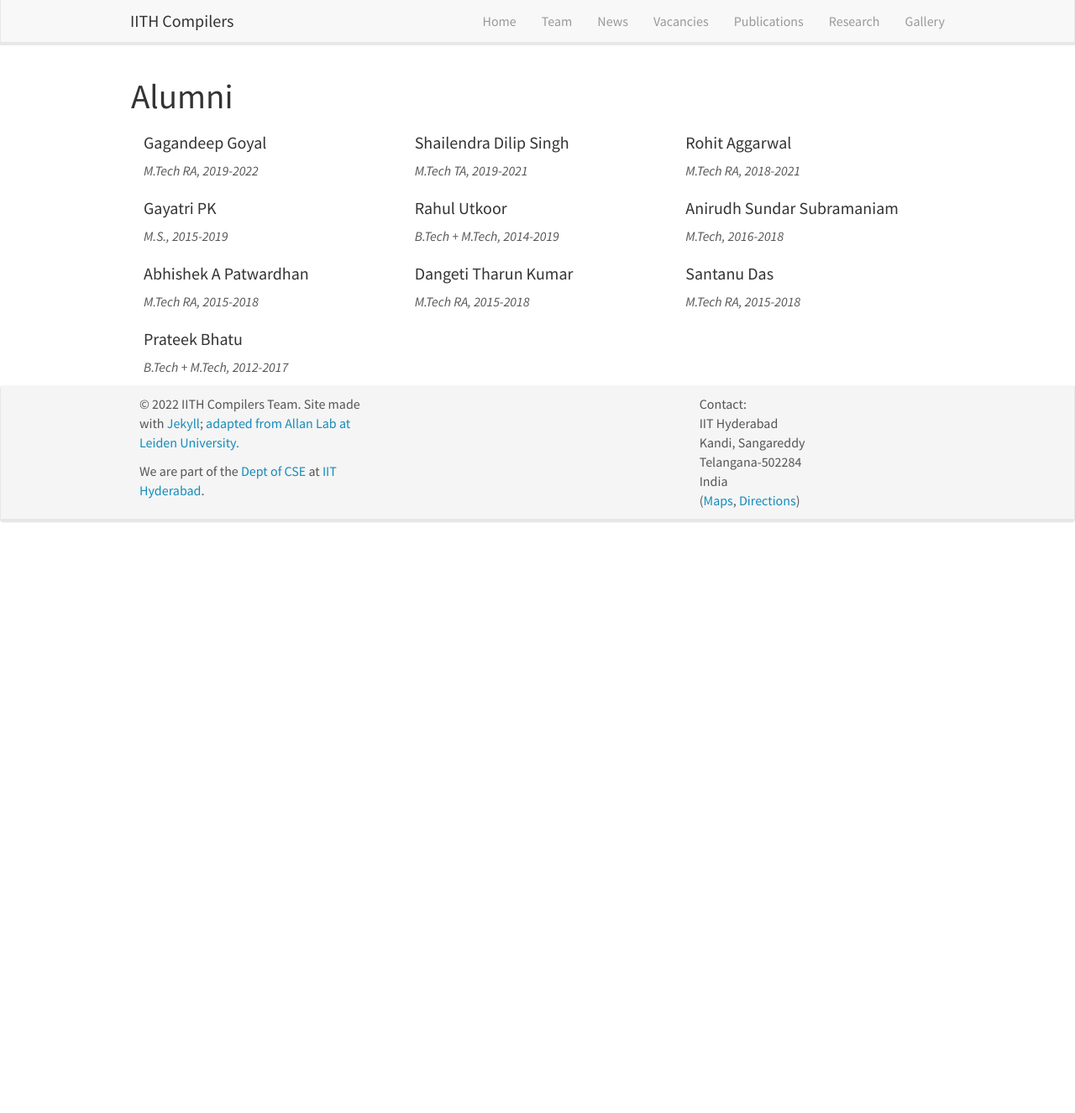
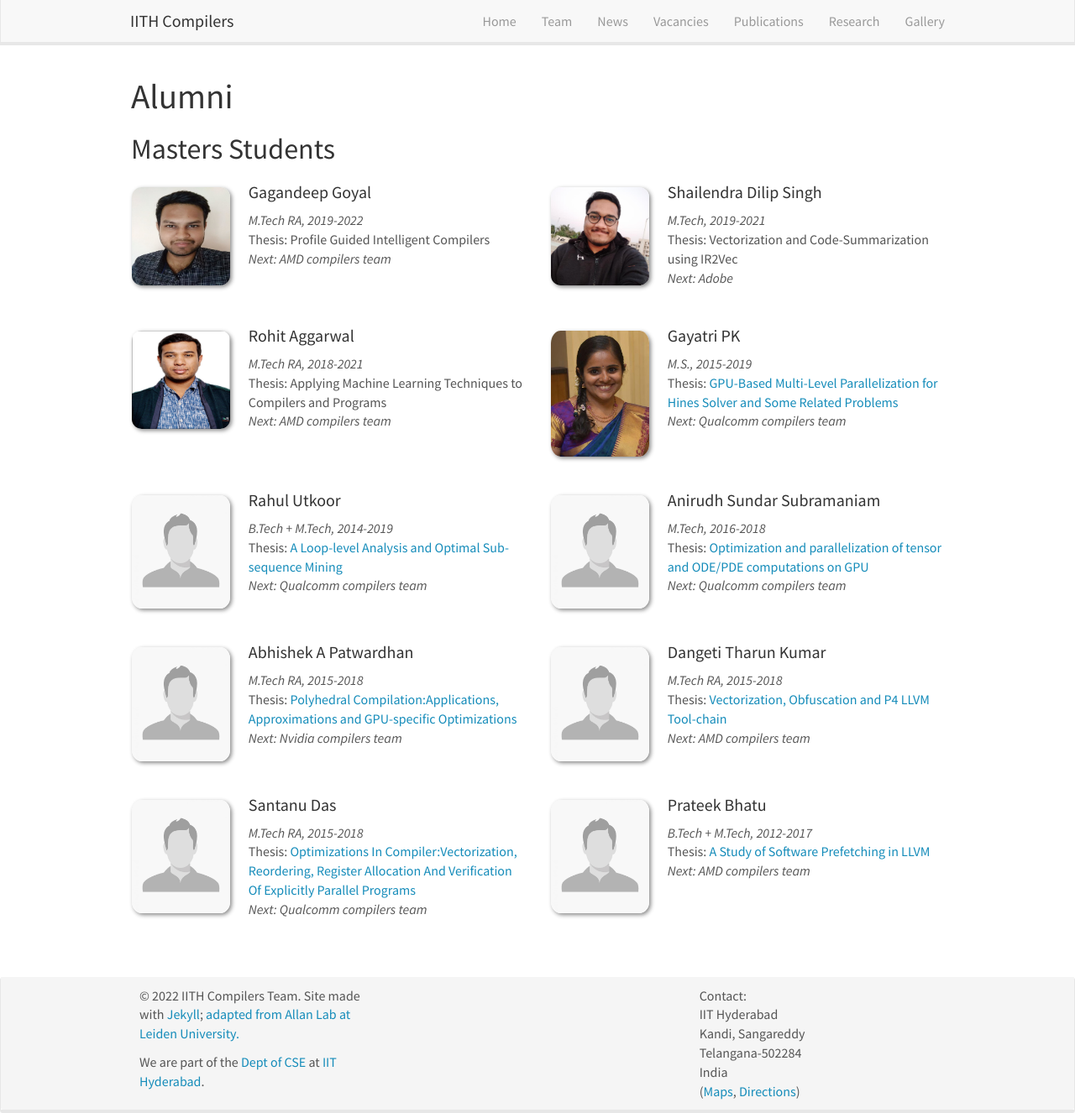
Before and after one commit to utpalbora/compilers.cse.iith.ac.in, a Jekyll site: the page built from _pages/alumni.md, in a window 1280 px wide and 1326 px high. Shown: the whole window at 84% size. Built offline with Jekyll 4.4.1, drawn with Linux system fonts in a browser that asks for light colours; nearby versions of some CDN libraries.

Commit message:
Revamp Alumni page (#47)
* Revamp Alumni page

* Adding default images

* Updated default images and changed Shailendra dtls

* Minor layout update

* Small layout update

Co-authored-by: Sayan Dey <70585239+sayan-dey@users.noreply.github.com>

```diff
--- a/_data/alumni.yml
+++ b/_data/alumni.yml
@@ -2,52 +2,78 @@
   type: alum
   info: M.Tech RA, 2019-2022
   photo: gagan.jpg
-  next:
+  thesis: Profile Guided Intelligent Compilers
+  thesis_link:
+  next: AMD compilers team
 
 - name: Shailendra Dilip Singh
   type: alum
-  info: M.Tech TA, 2019-2021
+  info: M.Tech, 2019-2021
   photo: shailendra.jpg
-  next:
+  thesis: Vectorization and Code-Summarization using IR2Vec
+  thesis_link:
+  next: Adobe
 
 - name: Rohit Aggarwal
   type: alum
   info: M.Tech RA, 2018-2021
   photo: rohit.jpg
-  next:
+  thesis: Applying Machine Learning Techniques to Compilers and Programs
+  thesis_link:
+  next: AMD compilers team
 
 - name: Gayatri PK
   type: alum
   info: M.S., 2015-2019
   photo: gayatri.jpg
-  next:
+  thesis: GPU-Based Multi-Level Parallelization for Hines Solver and Some Related Problems
+  thesis_link: http://raiith.iith.ac.in/5560/
+  next: Qualcomm compilers team
 
 - name: Rahul Utkoor
   type: alum
   info: B.Tech + M.Tech, 2014-2019
-  next:
+  photo: male.jpeg
+  thesis: A Loop-level Analysis and Optimal Sub-sequence Mining
+  thesis_link: http://raiith.iith.ac.in/5563/
+  next: Qualcomm compilers team
 
 - name: Anirudh Sundar Subramaniam
   type: alum
   info: M.Tech, 2016-2018
-  next:
+  photo: male.jpeg
+  thesis: Optimization and parallelization of tensor and ODE/PDE computations on GPU
+  thesis_link: http://raiith.iith.ac.in/4112/
+  next: Qualcomm compilers team
 
 - name: Abhishek A Patwardhan
   type: alum
   info: M.Tech RA, 2015-2018
-  next:
+  photo: male.jpeg
+  thesis: Polyhedral Compilation:Applications, Approximations and GPU-specific Optimizations
+  thesis_link: http://raiith.iith.ac.in/4129/
+  next: Nvidia compilers team
 
 - name: Dangeti Tharun Kumar
   type: alum
   info: M.Tech RA, 2015-2018
-  next:
+  photo: male.jpeg
+  thesis: Vectorization, Obfuscation and P4 LLVM Tool-chain
+  thesis_link: http://raiith.iith.ac.in/4106/
+  next: AMD compilers team
 
 - name: Santanu Das
   type: alum
   info: M.Tech RA, 2015-2018
-  next:
+  photo: male.jpeg
+  thesis: Optimizations In Compiler:Vectorization, Reordering, Register Allocation And Verification Of Explicitly Parallel Programs
+  thesis_link: http://raiith.iith.ac.in/4126/
+  next: Qualcomm compilers team
 
 - name: Prateek Bhatu
   type: alum
   info: B.Tech + M.Tech, 2012-2017
-  next:
+  photo: male.jpeg
+  thesis: A Study of Software Prefetching in LLVM
+  thesis_link: https://raiith.iith.ac.in/3393/
+  next: AMD compilers team
--- a/_pages/alumni.md
+++ b/_pages/alumni.md
@@ -7,21 +7,29 @@ permalink: /alumni/
 ---
 
 # Alumni
+
+## Masters Students
 {% assign number_printed = 0 %}
 {% for member in site.data.alumni %}
 
 {% assign even_odd = number_printed | modulo: 2 %}
 
 {% if even_odd == 0 %}
-<div class="col">
+<div class="row">
 {% endif %}
 
-<!-- <div class="col-sm-6 clearfix">
-  <img src="{{ site.url }}{{ site.baseurl }}/images/teampic/{{ member.photo }}" class="img-responsive" object-fit="scale-down" width="25%" height="auto" style="float: left"> -->
-<div class="col-md-4">
+<div class="col-sm-6 clearfix">
+  <img src="{{ site.url }}{{ site.baseurl }}/images/teampic/{{ member.photo }}" class="img-responsive" object-fit="scale-down" width="25%" height="auto" style="float: left">
   <h4>{{ member.name }}</h4>
+  <p class="right">
   <i>{{ member.info }}</i>
-  <i>{{ member.next }}</i>
+  {% if member.thesis_link %}
+  Thesis: <a href="{{ member.thesis_link }}" target="_blank">{{ member.thesis }}</a>
+  {% else %}
+  Thesis: {{ member.thesis }}
+  {% endif %}
+  <i>Next: {{ member.next }}</i>
+  </p>
 </div>
 
 {% assign number_printed = number_printed | plus: 1 %}
```
Also changed, not shown: _pages/team.md (+24 -0 lines), images/teampic/female.jpeg (added), images/teampic/male.jpeg (added).
